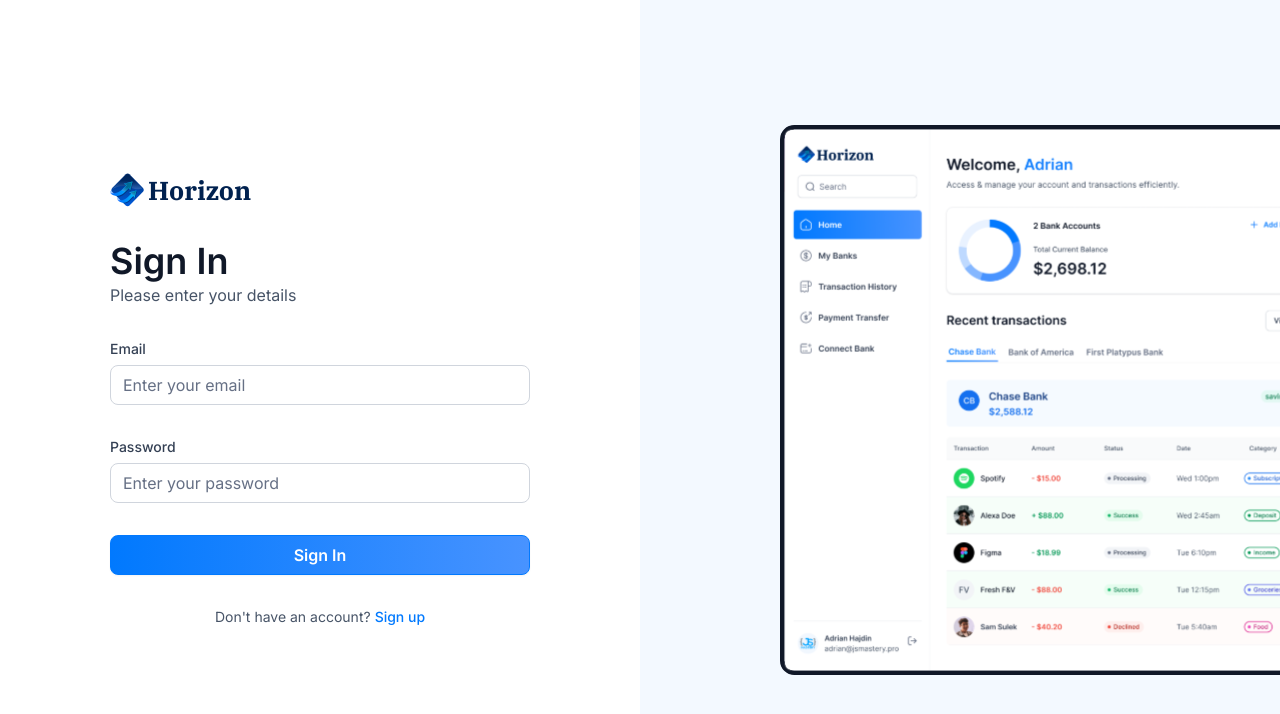
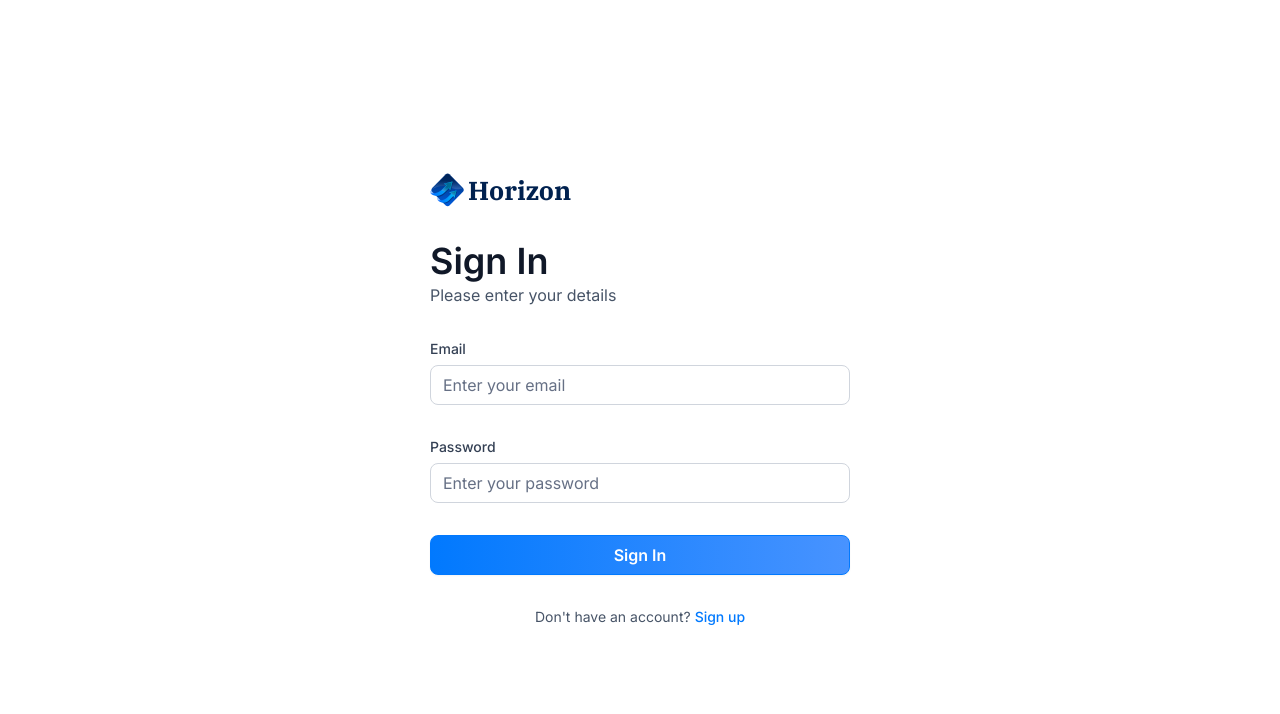
Before and after one commit to Ravivicks/banking-app, a Next.js app: page /sign-in in a window 1280 px wide. Shown: the top 714 px of the page. Built offline with nearby package versions, Linux system fonts and the light colour scheme; what dwolla-v2, plaid would draw is missing.

Commit message:
remove image

```diff
--- a/app/(auth)/layout.tsx
+++ b/app/(auth)/layout.tsx
@@ -8,7 +8,7 @@
   return (
     <main className="flex min-h-screen w-full justify-between font-inter">
       {children}
-      <div className="auth-asset">
+      {/* <div className="auth-asset">
         <div>
           <Image
             src="/icons/auth-image.svg"
@@ -18,7 +18,7 @@
             className="rounded-l-xl object-contain"
           />
         </div>
-      </div>
+      </div> */}
     </main>
   );
 }
```
